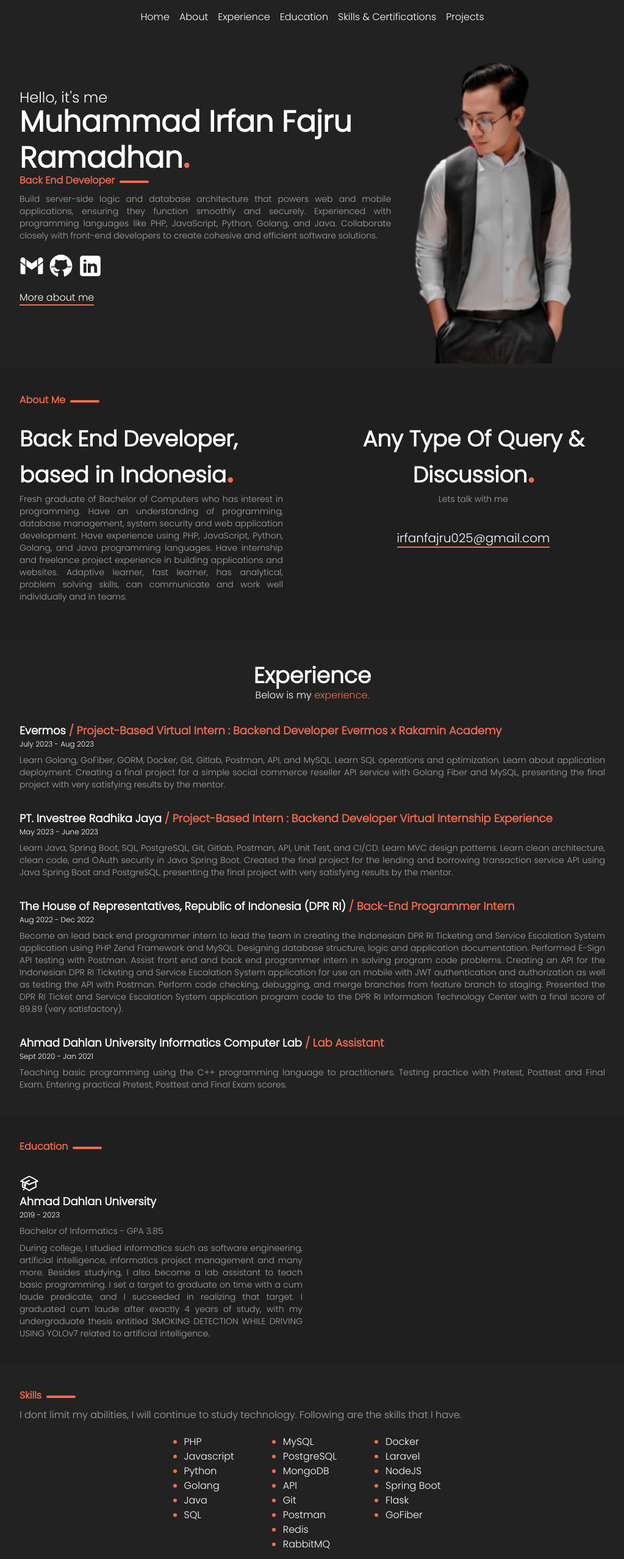
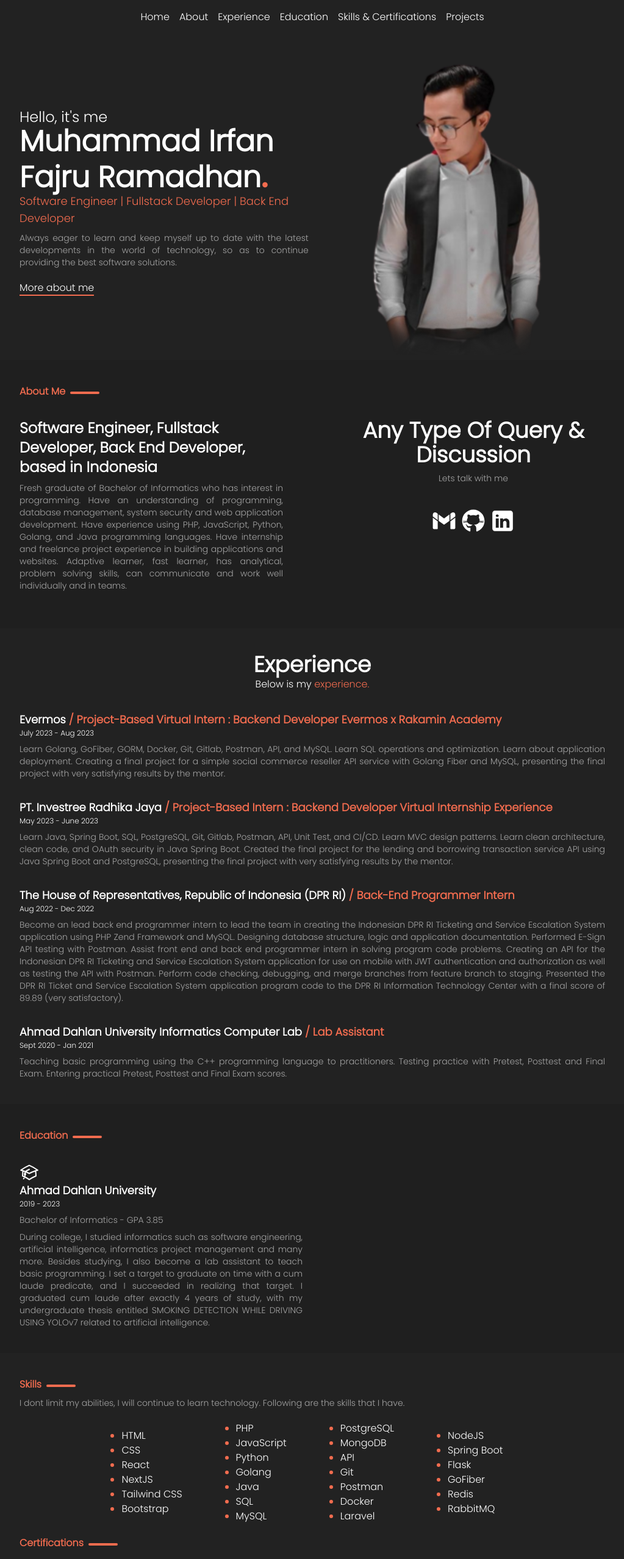
Before and after one commit to irfanfajru/irfanfajru.github.io, a Next.js app: page / in a window 1280 px wide. Shown: the top 2556 px of the page at 61% size, without its empty margins (128-1151 px from the left). Built offline with nearby package versions, Linux system fonts and the light colour scheme; grey boxes are pictures that could not be loaded.

Commit message:
update photo and job titles

```diff
--- a/app/components/AboutMe.tsx
+++ b/app/components/AboutMe.tsx
@@ -3,21 +3,35 @@ export default function AboutMe(){
     return (
         <div id="about" className="bg-black p-2 py-10 md:px-40 md:py-10 text-white">
             <TextSection title="About Me"/>
-            <div className="grid md:grid-cols-2 md:gap-24 md:mt-8">
+            <div className="grid md:grid-cols-2 md:gap-24 mt-8">
                 <div>
-                    <h3 className="text-md md:text-4xl font-bold">Back End Developer, based in Indonesia
-                    <span className='text-secondary text-6xl'>.</span>
+                    <h3 className="text-md md:text-2xl font-bold">Software Engineer, Fullstack Developer, Back End Developer, based in Indonesia
                     </h3>
                     <p className="text-sm md:text-md text-justify mt-2 mb-5 text-paragraf">
-                    Fresh graduate of Bachelor of Computers who has interest in programming. Have an understanding of programming, database management, system security and web application development. Have experience using PHP, JavaScript, Python, Golang, and Java programming languages. Have internship and freelance project experience in building applications and websites. Adaptive learner, fast learner, has analytical, problem solving skills, can communicate and work well individually and in teams.
+                    Fresh graduate of Bachelor of Informatics who has interest in programming. Have an understanding of programming, database management, system security and web application development. Have experience using PHP, JavaScript, Python, Golang, and Java programming languages. Have internship and freelance project experience in building applications and websites. Adaptive learner, fast learner, has analytical, problem solving skills, can communicate and work well individually and in teams.
                     </p>
                 </div>
                 <div className="text-center">
                     <h3 className="text-lg md:text-4xl font-bold">Any Type Of Query & Discussion
-                    <span className='text-secondary text-6xl'>.</span>
                     </h3>
                     <p className="text-sm md:text-md mt-2 mb-4 md:mb-10 text-paragraf">Lets talk with me</p>
-                    <a href="mailto:irfanfajru025@gmail.com" className="border-b-2 border-secondary text-lg md:text-xl">irfanfajru025@gmail.com</a>
+                    <div className='justify-center flex space-x-2 mb-5 text-sm text-secondary'>
+                    <a href='mailto:irfanfajru025@gmail.com'>
+                    <svg xmlns="http://www.w3.org/2000/svg" x="0px" y="0px" fill='#ffffff' width="40" height="40" viewBox="0 0 50 50">
+                        <path d="M12 23.403V23.39 10.389L11.88 10.3h-.01L9.14 8.28C7.47 7.04 5.09 7.1 3.61 8.56 2.62 9.54 2 10.9 2 12.41v3.602L12 23.403zM38 23.39v.013l10-7.391V12.41c0-1.49-.6-2.85-1.58-3.83-1.46-1.457-3.765-1.628-5.424-.403L38.12 10.3 38 10.389V23.39zM14 24.868l10.406 7.692c.353.261.836.261 1.189 0L36 24.868V11.867L25 20l-11-8.133V24.868zM38 25.889V41c0 .552.448 1 1 1h6.5c1.381 0 2.5-1.119 2.5-2.5V18.497L38 25.889zM12 25.889L2 18.497V39.5C2 40.881 3.119 42 4.5 42H11c.552 0 1-.448 1-1V25.889z"></path>
+                    </svg>
+                    </a>
+                    <a href='https://github.com/irfanfajru' target='blank' >
+                    <svg fill='#ffffff' xmlns="http://www.w3.org/2000/svg" x="0px" y="0px" width="40" height="40" viewBox="0 0 50 50">
+                        <path d="M17.791,46.836C18.502,46.53,19,45.823,19,45v-5.4c0-0.197,0.016-0.402,0.041-0.61C19.027,38.994,19.014,38.997,19,39 c0,0-3,0-3.6,0c-1.5,0-2.8-0.6-3.4-1.8c-0.7-1.3-1-3.5-2.8-4.7C8.9,32.3,9.1,32,9.7,32c0.6,0.1,1.9,0.9,2.7,2c0.9,1.1,1.8,2,3.4,2 c2.487,0,3.82-0.125,4.622-0.555C21.356,34.056,22.649,33,24,33v-0.025c-5.668-0.182-9.289-2.066-10.975-4.975 c-3.665,0.042-6.856,0.405-8.677,0.707c-0.058-0.327-0.108-0.656-0.151-0.987c1.797-0.296,4.843-0.647,8.345-0.714 c-0.112-0.276-0.209-0.559-0.291-0.849c-3.511-0.178-6.541-0.039-8.187,0.097c-0.02-0.332-0.047-0.663-0.051-0.999 c1.649-0.135,4.597-0.27,8.018-0.111c-0.079-0.5-0.13-1.011-0.13-1.543c0-1.7,0.6-3.5,1.7-5c-0.5-1.7-1.2-5.3,0.2-6.6 c2.7,0,4.6,1.3,5.5,2.1C21,13.4,22.9,13,25,13s4,0.4,5.6,1.1c0.9-0.8,2.8-2.1,5.5-2.1c1.5,1.4,0.7,5,0.2,6.6c1.1,1.5,1.7,3.2,1.6,5 c0,0.484-0.045,0.951-0.11,1.409c3.499-0.172,6.527-0.034,8.204,0.102c-0.002,0.337-0.033,0.666-0.051,0.999 c-1.671-0.138-4.775-0.28-8.359-0.089c-0.089,0.336-0.197,0.663-0.325,0.98c3.546,0.046,6.665,0.389,8.548,0.689 c-0.043,0.332-0.093,0.661-0.151,0.987c-1.912-0.306-5.171-0.664-8.879-0.682C35.112,30.873,31.557,32.75,26,32.969V33 c2.6,0,5,3.9,5,6.6V45c0,0.823,0.498,1.53,1.209,1.836C41.37,43.804,48,35.164,48,25C48,12.318,37.683,2,25,2S2,12.318,2,25 C2,35.164,8.63,43.804,17.791,46.836z"></path>
+                    </svg>
+                    </a>
+                    <a href='https://www.linkedin.com/in/irfanfajru/' target='blank' >
+                    <svg xmlns="http://www.w3.org/2000/svg" x="0px" y="0px" fill='#ffffff' width="40" height="40" viewBox="0 0 50 50">
+                        <path d="M41,4H9C6.24,4,4,6.24,4,9v32c0,2.76,2.24,5,5,5h32c2.76,0,5-2.24,5-5V9C46,6.24,43.76,4,41,4z M17,20v19h-6V20H17z M11,14.47c0-1.4,1.2-2.47,3-2.47s2.93,1.07,3,2.47c0,1.4-1.12,2.53-3,2.53C12.2,17,11,15.87,11,14.47z M39,39h-6c0,0,0-9.26,0-10 c0-2-1-4-3.5-4.04h-0.08C27,24.96,26,27.02,26,29c0,0.91,0,10,0,10h-6V20h6v2.56c0,0,1.93-2.56,5.81-2.56 c3.97,0,7.19,2.73,7.19,8.26V39z"></path>
+                    </svg>
+                    </a>
+                </div>
                 </div>
             </div>
         </div>
--- a/app/components/Jumbotron.tsx
+++ b/app/components/Jumbotron.tsx
@@ -9,38 +9,19 @@ export default function Jumbotron(){
                     <Image width={40} height={40} className="w-20 h-20 p-1 ring-1 ring-white rounded-full" src="/photo1.jpeg" alt=""/>
                     <div className="font-medium dark:text-white">
                         <div className='text-md'>Muhammad Irfan Fajru Ramadhan</div>
-                        <div className="text-md text-secondary">Back End Developer</div>
+                        <div className="text-md text-secondary">Software Engineer | Fullstack Developer | Back End Developer</div>
                     </div>
                 </div>
 
-                <div className='hidden md:block'>
+                <div className='hidden mt-8 md:block'>
                 <p className='text-xl md:text-2xl'>Hello, it&apos;s me</p>
                 <h2 className='text-xl font-bold md:text-5xl'>Muhammad Irfan Fajru Ramadhan
                 <span className='text-secondary text-6xl'>.</span></h2>
-                <TextSection title='Back End Developer'/>
+                <h3 className='text-secondary text-lg'>Software Engineer | Fullstack Developer | Back End Developer</h3>
                 </div>
-                <p className='text-sm text-justify mt-2 mb-5 text-paragraf'>Build server-side logic and database architecture that powers web
-                and mobile applications, ensuring they function smoothly and securely.
-                Experienced with programming languages like PHP, JavaScript, Python, Golang, and Java. Collaborate closely with front-end developers to create cohesive and efficient software solutions.</p>
-
-                <div className='flex space-x-2 mb-5 text-sm text-secondary'>
-                    <a href='mailto:irfanfajru025@gmail.com'>
-                    <svg xmlns="http://www.w3.org/2000/svg" x="0px" y="0px" fill='#ffffff' width="40" height="40" viewBox="0 0 50 50">
-                        <path d="M12 23.403V23.39 10.389L11.88 10.3h-.01L9.14 8.28C7.47 7.04 5.09 7.1 3.61 8.56 2.62 9.54 2 10.9 2 12.41v3.602L12 23.403zM38 23.39v.013l10-7.391V12.41c0-1.49-.6-2.85-1.58-3.83-1.46-1.457-3.765-1.628-5.424-.403L38.12 10.3 38 10.389V23.39zM14 24.868l10.406 7.692c.353.261.836.261 1.189 0L36 24.868V11.867L25 20l-11-8.133V24.868zM38 25.889V41c0 .552.448 1 1 1h6.5c1.381 0 2.5-1.119 2.5-2.5V18.497L38 25.889zM12 25.889L2 18.497V39.5C2 40.881 3.119 42 4.5 42H11c.552 0 1-.448 1-1V25.889z"></path>
-                    </svg>
-                    </a>
-                    <a href='https://github.com/irfanfajru' target='blank' >
-                    <svg fill='#ffffff' xmlns="http://www.w3.org/2000/svg" x="0px" y="0px" width="40" height="40" viewBox="0 0 50 50">
-                        <path d="M17.791,46.836C18.502,46.53,19,45.823,19,45v-5.4c0-0.197,0.016-0.402,0.041-0.61C19.027,38.994,19.014,38.997,19,39 c0,0-3,0-3.6,0c-1.5,0-2.8-0.6-3.4-1.8c-0.7-1.3-1-3.5-2.8-4.7C8.9,32.3,9.1,32,9.7,32c0.6,0.1,1.9,0.9,2.7,2c0.9,1.1,1.8,2,3.4,2 c2.487,0,3.82-0.125,4.622-0.555C21.356,34.056,22.649,33,24,33v-0.025c-5.668-0.182-9.289-2.066-10.975-4.975 c-3.665,0.042-6.856,0.405-8.677,0.707c-0.058-0.327-0.108-0.656-0.151-0.987c1.797-0.296,4.843-0.647,8.345-0.714 c-0.112-0.276-0.209-0.559-0.291-0.849c-3.511-0.178-6.541-0.039-8.187,0.097c-0.02-0.332-0.047-0.663-0.051-0.999 c1.649-0.135,4.597-0.27,8.018-0.111c-0.079-0.5-0.13-1.011-0.13-1.543c0-1.7,0.6-3.5,1.7-5c-0.5-1.7-1.2-5.3,0.2-6.6 c2.7,0,4.6,1.3,5.5,2.1C21,13.4,22.9,13,25,13s4,0.4,5.6,1.1c0.9-0.8,2.8-2.1,5.5-2.1c1.5,1.4,0.7,5,0.2,6.6c1.1,1.5,1.7,3.2,1.6,5 c0,0.484-0.045,0.951-0.11,1.409c3.499-0.172,6.527-0.034,8.204,0.102c-0.002,0.337-0.033,0.666-0.051,0.999 c-1.671-0.138-4.775-0.28-8.359-0.089c-0.089,0.336-0.197,0.663-0.325,0.98c3.546,0.046,6.665,0.389,8.548,0.689 c-0.043,0.332-0.093,0.661-0.151,0.987c-1.912-0.306-5.171-0.664-8.879-0.682C35.112,30.873,31.557,32.75,26,32.969V33 c2.6,0,5,3.9,5,6.6V45c0,0.823,0.498,1.53,1.209,1.836C41.37,43.804,48,35.164,48,25C48,12.318,37.683,2,25,2S2,12.318,2,25 C2,35.164,8.63,43.804,17.791,46.836z"></path>
-                    </svg>
-                    </a>
-                    <a href='https://www.linkedin.com/in/irfanfajru/' target='blank' >
-                    <svg xmlns="http://www.w3.org/2000/svg" x="0px" y="0px" fill='#ffffff' width="40" height="40" viewBox="0 0 50 50">
-                        <path d="M41,4H9C6.24,4,4,6.24,4,9v32c0,2.76,2.24,5,5,5h32c2.76,0,5-2.24,5-5V9C46,6.24,43.76,4,41,4z M17,20v19h-6V20H17z M11,14.47c0-1.4,1.2-2.47,3-2.47s2.93,1.07,3,2.47c0,1.4-1.12,2.53-3,2.53C12.2,17,11,15.87,11,14.47z M39,39h-6c0,0,0-9.26,0-10 c0-2-1-4-3.5-4.04h-0.08C27,24.96,26,27.02,26,29c0,0.91,0,10,0,10h-6V20h6v2.56c0,0,1.93-2.56,5.81-2.56 c3.97,0,7.19,2.73,7.19,8.26V39z"></path>
-                    </svg>
-                    </a>
-                </div>
-
+                <p className='text-sm text-justify mt-2 mb-5 text-paragraf'>
+                Always eager to learn and keep myself up to date with the latest developments in the world of technology, so as to continue providing the best software solutions.
+                </p>
                 <a href="#about" className='hidden md:inline border-b-2 border-secondary'>More about me
                 </a>
             </div>
@@ -49,8 +30,8 @@ export default function Jumbotron(){
                 src="/photo.png"
                 alt='my-photo'
                 className='hidden md:block'
-                width={1300}
-                height={1300}
+                width={1150}
+                height={1150}
                 />
             </div>
         </div>
--- a/app/components/SkillsAndCertifications.tsx
+++ b/app/components/SkillsAndCertifications.tsx
@@ -2,6 +2,12 @@ import TextSection from "./TextSection"
 import Image from "next/image"
 
 const skills = [
+    "HTML",
+    "CSS",
+    "React",
+    "NextJS",
+    "Tailwind CSS",
+    "Bootstrap",
     "PHP",
     "Javascript",
     "Python",
@@ -96,28 +102,43 @@ export default function SkillsAndCertifications(){
     return (
         <div id="skillsandcertifications" className="bg-primary p-2 py-10 md:px-40 md:py-10 text-white">
             <TextSection title="Skills" />
-            <p className="text-md text-justify mt-2 mb-5 text-paragraf">I dont limit my abilities, I will continue to study technology. Following are the skills that I have.</p>
-            <div className="flex space-x-8 md:space-x-20 justify-center mb-5">
+            <p className="text-sm md:text-md text-justify mt-2 mb-5 text-paragraf">I dont limit my abilities, I will continue to learn technology. Following are the skills that I have.</p>
+            <div className="grid grid-cols-2 gap-2 justify-items-center md:place-items-center md:flex md:justify-center md:space-x-20 mb-5">
                 <ul className="list-disc">
-                    {skills.map((v,i)=>{
-                        if(i<6) return (
-                            <li key={`skill${i}`} className="text-secondary"> <span className="text-white">{v}</span> </li>
-                        )
-                    })}
+                    <li className="text-secondary"> <span className="text-white">HTML</span> </li>
+                    <li className="text-secondary"> <span className="text-white">CSS</span> </li>
+                    <li className="text-secondary"> <span className="text-white">React</span> </li>
+                    <li className="text-secondary"> <span className="text-white">NextJS</span> </li>
+                    <li className="text-secondary"> <span className="text-white">Tailwind CSS</span> </li>
+                    <li className="text-secondary"> <span className="text-white">Bootstrap</span> </li>
                 </ul>
                 <ul className="list-disc">
-                    {skills.map((v,i)=>{
-                        if(i>5 && i<14) return (
-                            <li key={`skill${i}`} className="text-secondary"> <span className="text-white">{v}</span> </li>
-                        )
-                    })}
+                    <li className="text-secondary"> <span className="text-white">PHP</span> </li>
+                    <li className="text-secondary"> <span className="text-white">JavaScript</span> </li>
+                    <li className="text-secondary"> <span className="text-white">Python</span> </li>
+                    <li className="text-secondary"> <span className="text-white">Golang</span> </li>
+                    <li className="text-secondary"> <span className="text-white">Java</span> </li>
+                    <li className="text-secondary"> <span className="text-white">SQL</span> </li>
+                    <li className="text-secondary hidden md:list-item"> <span className="text-white">MySQL</span> </li>
                 </ul>
                 <ul className="list-disc">
-                    {skills.map((v,i)=>{
-                        if(i>13) return (
-                            <li key={`skill${i}`} className="text-secondary"> <span className="text-white">{v}</span> </li>
-                        )
-                    })}
+                    <li className="text-secondary md:hidden"> <span className="text-white">MySQL</span> </li>
+                    <li className="text-secondary"> <span className="text-white">PostgreSQL</span> </li>
+                    <li className="text-secondary"> <span className="text-white">MongoDB</span> </li>
+                    <li className="text-secondary"> <span className="text-white">API</span> </li>
+                    <li className="text-secondary"> <span className="text-white">Git</span> </li>
+                    <li className="text-secondary"> <span className="text-white">Postman</span> </li>
+                    <li className="text-secondary"> <span className="text-white">Docker</span> </li>
+                    <li className="text-secondary hidden md:list-item"> <span className="text-white">Laravel</span> </li>
+                </ul>
+                <ul className="list-disc row-start-2 col-start-2">
+                    <li className="text-secondary md:hidden"> <span className="text-white">Laravel</span> </li>
+                    <li className="text-secondary"> <span className="text-white">NodeJS</span> </li>
+                    <li className="text-secondary"> <span className="text-white">Spring Boot</span> </li>
+                    <li className="text-secondary"> <span className="text-white">Flask</span> </li>
+                    <li className="text-secondary"> <span className="text-white">GoFiber</span> </li>
+                    <li className="text-secondary"> <span className="text-white">Redis</span> </li>
+                    <li className="text-secondary"> <span className="text-white">RabbitMQ</span> </li>
                 </ul>
             </div>
 
```
Also changed, not shown: public/photo bu.png (added), public/photo.png.
